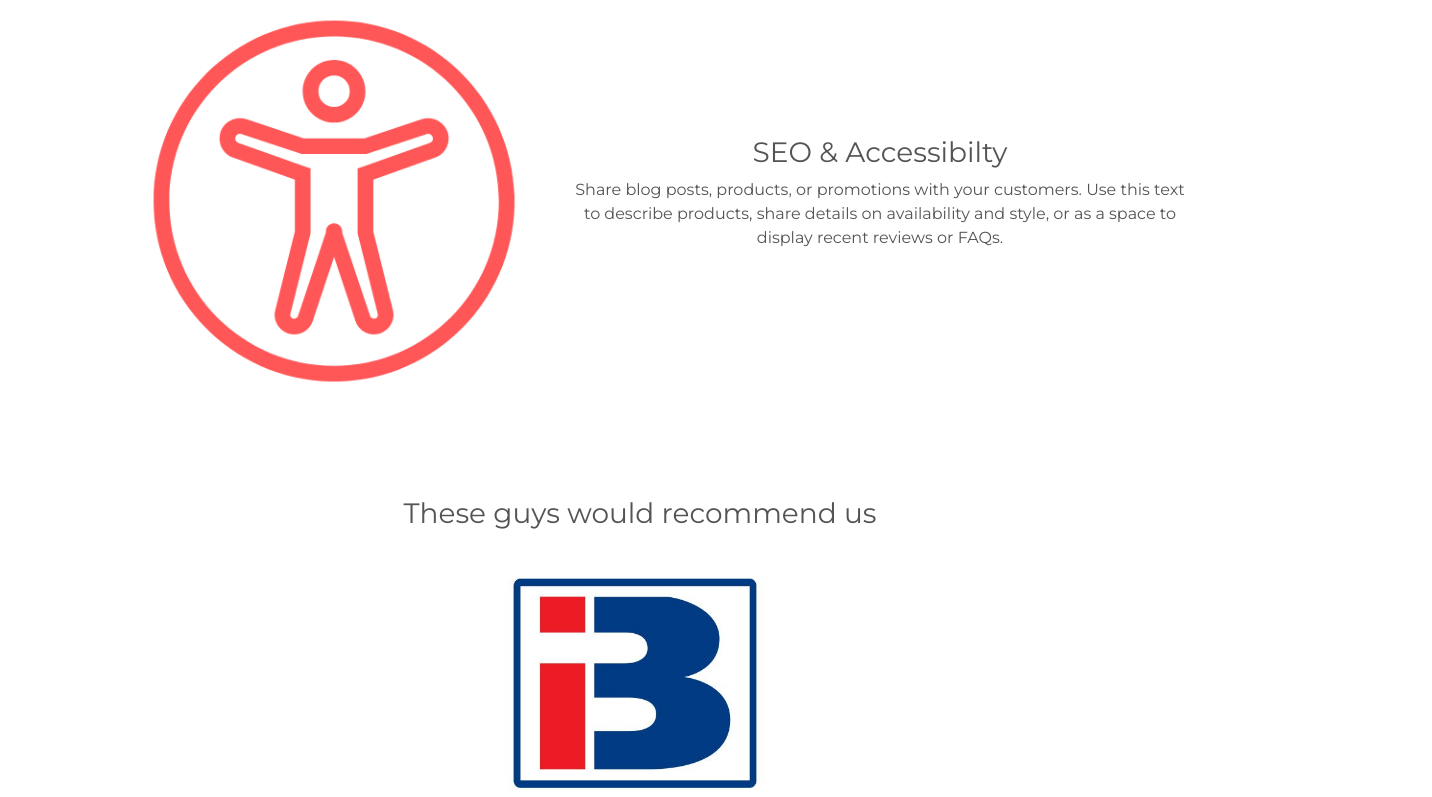
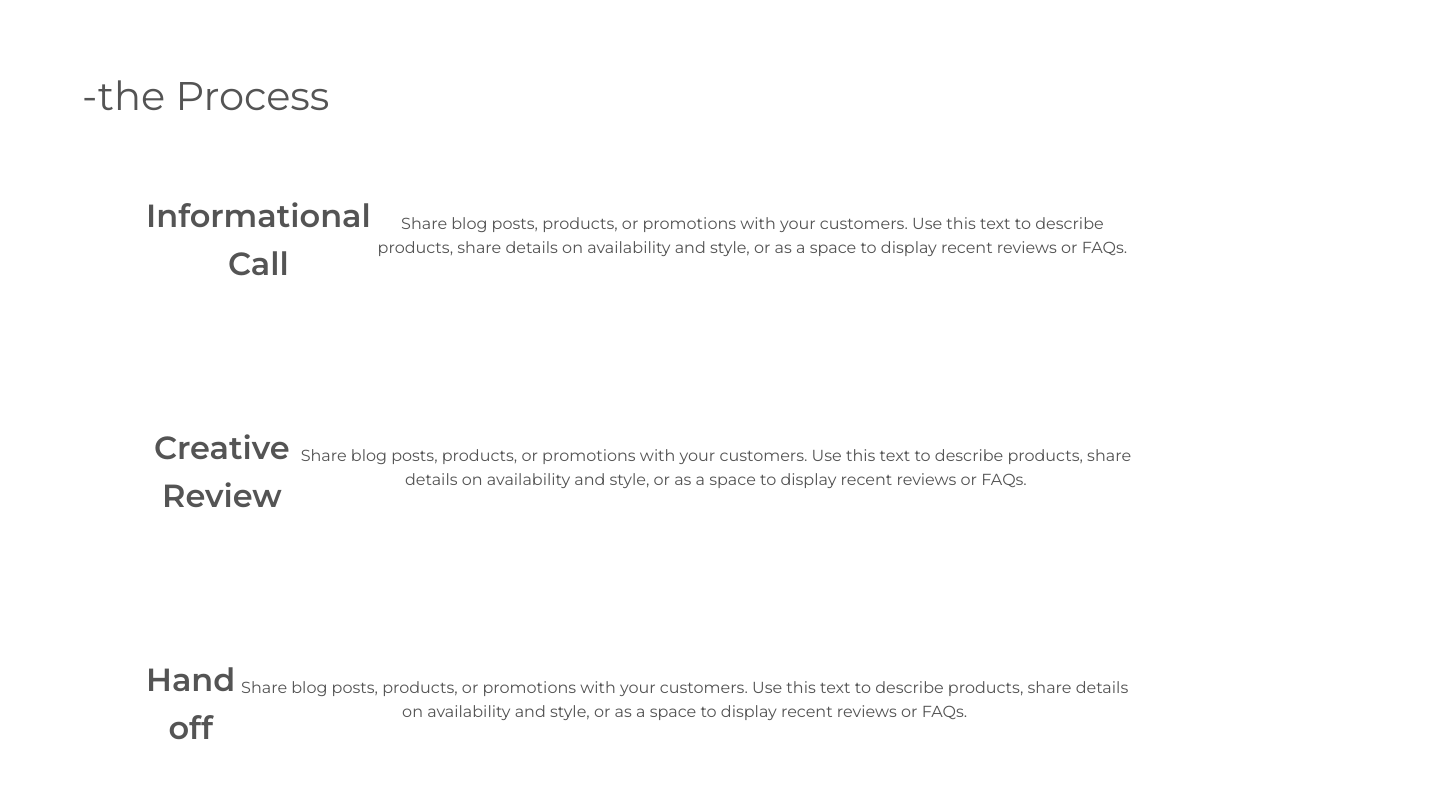
Before and after one commit to Sara-Alkhamri/revive, a React (Create React App) app: page / in a window 1280 px wide. Shown: the part 2000-2797 px from the top of the page, 1432 px wide, since content can reach past the window. Built offline with nearby package versions, Linux system fonts and the light colour scheme.

Commit message:
process.js work

```diff
--- a/public/index.html
+++ b/public/index.html
@@ -47,6 +47,7 @@
   <script src="https://cdn.jsdelivr.net/npm/bootstrap@5.1.3/dist/js/bootstrap.bundle.min.js"
     integrity="sha384-ka7Sk0Gln4gmtz2MlQnikT1wXgYsOg+OMhuP+IlRH9sENBO0LRn5q+8nbTov4+1p"
     crossorigin="anonymous"></script>
+
 </body>
 
 </html>
--- a/src/App.css
+++ b/src/App.css
@@ -130,6 +130,16 @@ width: 100%
   font-weight: bold;
 }
 
+.services-container {
+  /* display: flex;
+  align-items: flex-start */
+  margin: 1rem;
+}
+
+.services-container h1 {
+  text-align: left;
+}
+
 .services-web {
   display:flex;
  align-items: center;
@@ -147,6 +157,49 @@ width: 100%
 
 .img-fluid {
   width: 30rem
+}
+
+.process-container {
+  /* margin: 1rem; */
+  display: flex;
+  flex-direction: column;
+  /* background-color: #fdfafa; */
+
+}
+
+.process-container h1{
+  text-align: left;
+}
+
+.process-call {
+  display: flex;
+  align-items: center;
+  padding: 4rem;
+
+}
+
+.process-call h2 {
+  font-weight: bold;
+}
+
+.process-review {
+  display: flex;
+  align-items: center;
+  padding: 4rem;
+}
+
+.process-review h2 {
+  font-weight: bold;
+}
+
+.process-handoff {
+  display: flex;
+  align-items: center;
+  padding: 4rem;
+}
+
+.process-handoff h2 {
+  font-weight: bold;
 }
 
 .clients-container {
--- a/src/components/Hero.js
+++ b/src/components/Hero.js
@@ -3,6 +3,7 @@ import hero from "../hero-img1.png";
 import heroBackground from "../hero-background.png"
 import Services from "./Services"
 import Clients from "../pages/clients"
+import Process from "./Process"
 import './Hero.css'
 
 export default function Hero(props) {
@@ -24,7 +25,7 @@ export default function Hero(props) {
 
       <div className="hero-container">
 
-        <img src={heroBackground} alt="hero background" />
+        {/* <img src={heroBackground} alt="hero background" /> */}
 
         {/* <div className="hero-div">
           <div className="col-6">
@@ -41,7 +42,9 @@ export default function Hero(props) {
         </p>
         </div> */}
 
-        <div id="background-wrap">
+
+        {/* bubble effect */}
+        {/* <div id="background-wrap">
           <div class="bubble x1"></div>
           <div class="bubble x2"></div>
           <div class="bubble x3"></div>
@@ -52,7 +55,8 @@ export default function Hero(props) {
           <div class="bubble x8"></div>
           <div class="bubble x9"></div>
           <div class="bubble x10"></div>
-        </div>
+        </div> */}
+
         {/* <div className="">
           <img src={hero} alt="hero image" className="img-fluid" />
         </div> */}
@@ -62,6 +66,7 @@ export default function Hero(props) {
       <div>
 
         <Services />
+        <Process />
         <Clients />
         {/* <ul>
           {clients.map((client) => (
--- /dev/null
+++ b/src/components/Process.js
@@ -0,0 +1,34 @@
+import React from 'react'
+
+export default function Process() {
+    return (
+        <div className="process-container">
+            <h1>-the Process</h1>
+            <div className="process-call">
+                <h2>Informational Call</h2>
+                <p>
+                    Share blog posts, products, or promotions with your customers. Use
+                    this text to describe products, share details on availability and
+                    style, or as a space to display recent reviews or FAQs.
+        </p>
+            </div>
+            <div className="process-review">
+                <h2>Creative Review</h2>
+                <p>
+                    Share blog posts, products, or promotions with your customers. Use
+                    this text to describe products, share details on availability and
+                    style, or as a space to display recent reviews or FAQs.
+        </p>
+            </div>
+            <div className="process-handoff">
+                <h2>Hand off</h2>
+                <p>
+                    Share blog posts, products, or promotions with your customers. Use
+                    this text to describe products, share details on availability and
+                    style, or as a space to display recent reviews or FAQs.
+        </p>
+            </div>
+
+        </div>
+    )
+}
--- a/src/components/Services.js
+++ b/src/components/Services.js
@@ -5,7 +5,8 @@ import access from "../access.png";
 
 export default function Services() {
   return (
-    <div className="container">
+    <div className="services-container">
+      <h1>-the Services</h1>
       <div className="services-web">
         <img src={web} alt="Web Icon" className="img-fluid" />
         <div>
@@ -20,7 +21,7 @@ export default function Services() {
 
       <div className="services-growth">
         <div>
-          <h3 className="h3">Growth Acceleration</h3>
+          <h3 className="h3">E-commerce Solutions</h3>
           <p>
             Share blog posts, products, or promotions with your customers. Use
             this text to describe products, share details on availability and
```
